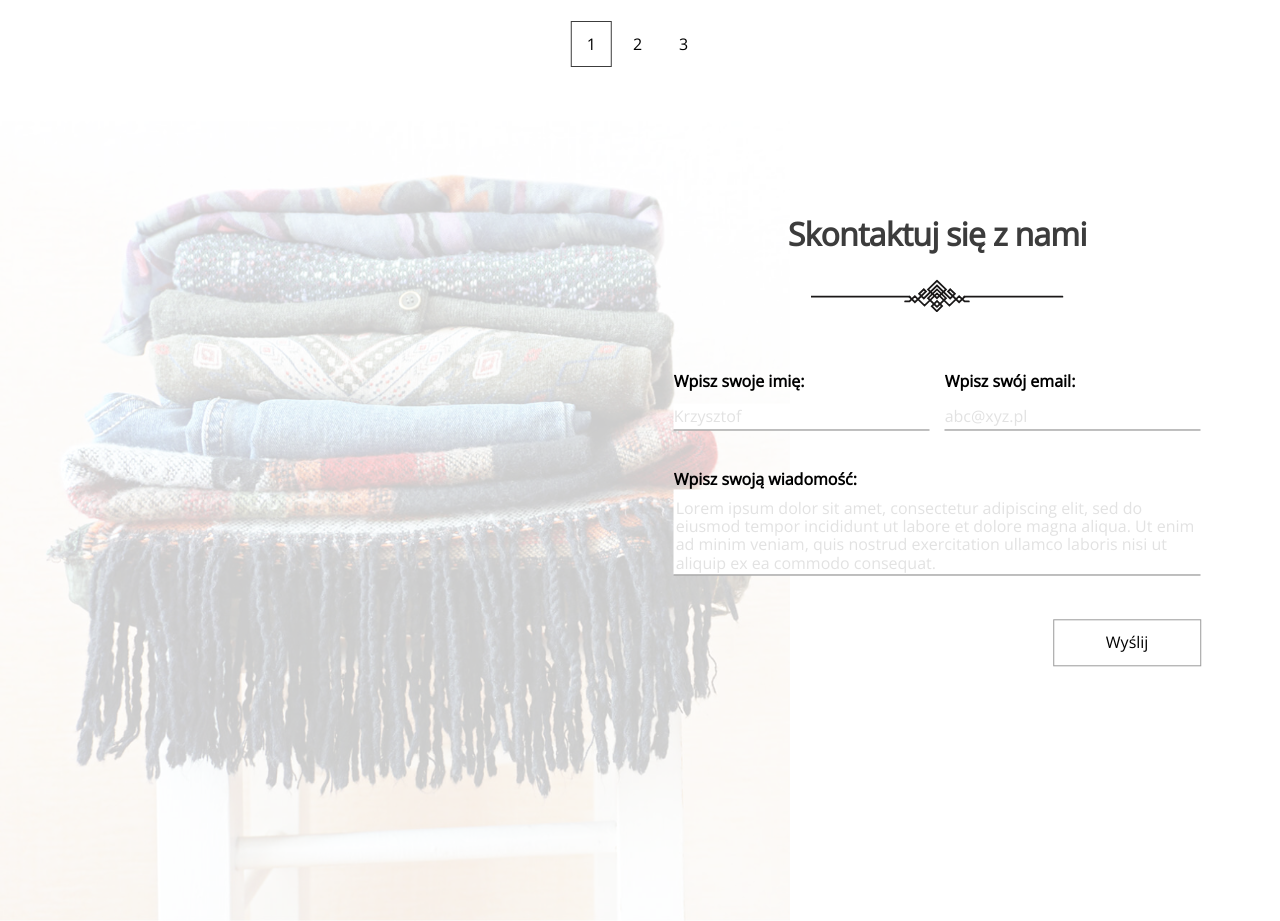
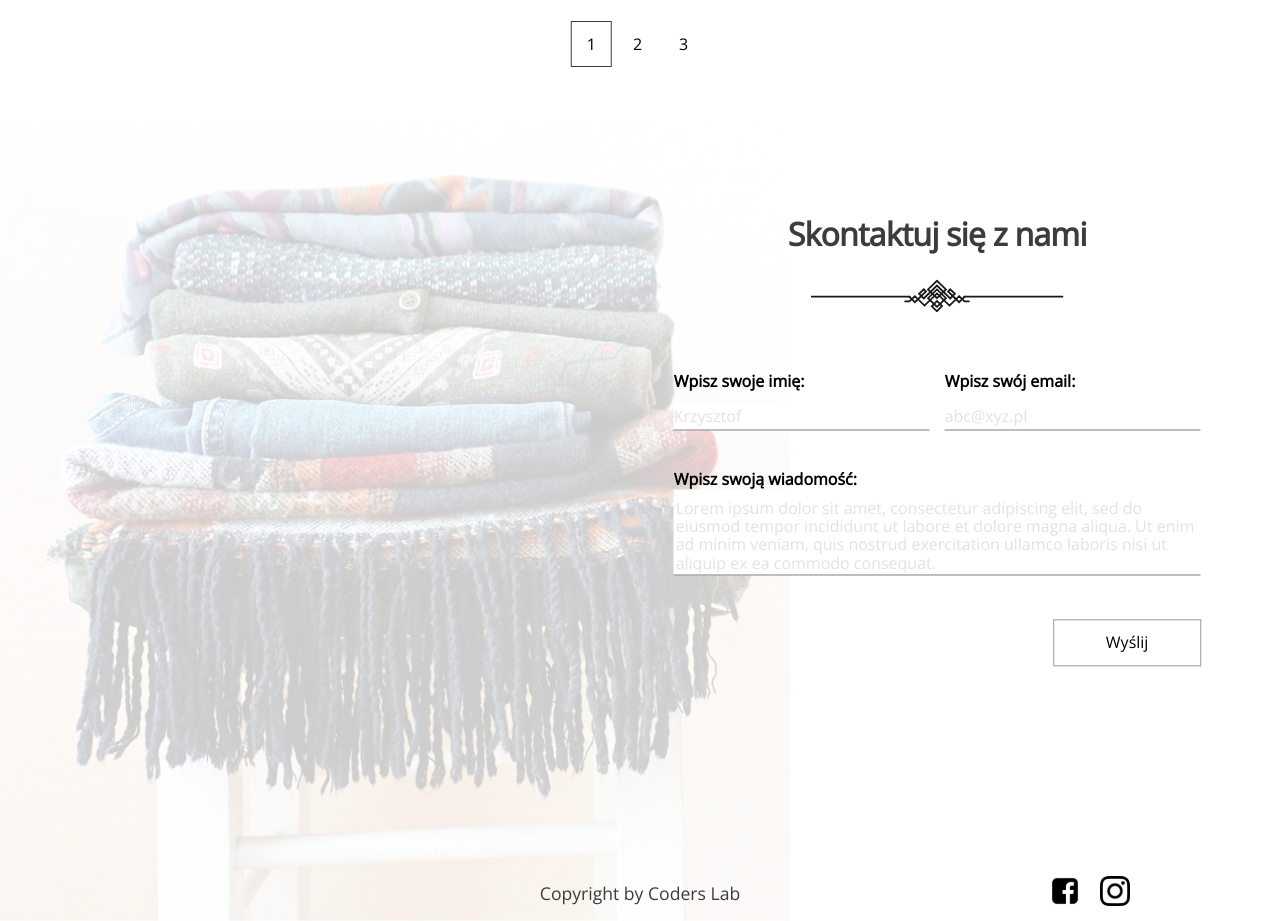
Before and after one commit to JRzankowski/cl-portfoliolab, a React (Create React App) app: page / in a window 1280 px wide. Shown: the part 3840-4761 px from the top of the page. Built offline with nearby package versions, Linux system fonts and the light colour scheme.

Commit message:
footer ready

```diff
--- a/src/components/Footer.js
+++ b/src/components/Footer.js
@@ -0,0 +1,21 @@
+import React, {Component} from 'react';
+
+import ig from '../assets/Instagram.svg'
+import fb from '../assets/Facebook.svg'
+
+
+
+export default class Footer extends Component {
+    render() {
+        return (
+           <footer className='footer'>
+               <p className='footer__copyright'>Copyright by Coders Lab</p>
+               <div className="footer__socials">
+                   <a href='#'><img className='footer__socials--fb' src={fb} alt='facebook icon'/></a>
+                   <a href='#'><img className='footer__socials--ig' src={ig} alt='instagram icon'/></a>
+               </div>
+
+           </footer>
+        );
+    }
+}
--- a/src/components/contactUsSection.js
+++ b/src/components/contactUsSection.js
@@ -1,11 +1,11 @@
 import React, {Component} from 'react';
-
+import Footer from "./Footer";
 
 export default class ContactUs extends Component {
 
-
     render() {
         return (
+            <>
                 <section className='contact'>
                     <div className="contact__img"/>
                     <div className="contact__form">
@@ -22,7 +22,6 @@ export default class ContactUs extends Component {
                                         <input placeholder='abc@xyz.pl' className='form__inputs--input' type="email"
                                                id="email" name="email"/>
                                     </label>
-
                                 </div>
                                 <label className='form__text-area-label' htmlFor="message">Wpisz swoją wiadomość:
                                     <textarea className='form__text-area' id="message"
@@ -35,7 +34,10 @@ export default class ContactUs extends Component {
                             </form>
                         </div>
                     </div>
+                    <Footer/>
                 </section>
+
+            </>
 
         );
     }
--- a/src/components/whoWeHelpLogic/pagination.js
+++ b/src/components/whoWeHelpLogic/pagination.js
@@ -1,7 +1,7 @@
 import content from "./content";
 import data from "../data";
 
-const pagination = function (select) {
+ const pagination = function (select) {
     if (select) {
         let page1 = document.querySelectorAll('.who-we-help__table.page-1');
         let page2 = document.querySelectorAll('.who-we-help__table.page-2');
--- a/src/scss/contactUs.scss
+++ b/src/scss/contactUs.scss
@@ -2,6 +2,8 @@
   display: flex;
   margin-top: 100px;
   height: 100vh;
+  position: relative;
+  z-index: 5;
 
 
   &__img {
--- a/src/scss/footer.scss
+++ b/src/scss/footer.scss
@@ -1,7 +1,25 @@
 .footer{
+  width: 100%;
+  position: absolute;
+  left: 0;
+  bottom: 0;
+  display: flex;
+  background: transparent;
+  z-index: 4;
+  justify-content: center;
+  align-items: center;
+  &__copyright{
+    color: $primaryBlack;
+    font-size: 1.1rem;
+    font-weight: lighter;
 
+  }
+  &__socials{
+    position: absolute;
+    right: 150px;
+    &--fb{
+      margin-right: 20px;
+    }
 
-
-
-
+  }
 }
```
Also changed, not shown: src/components/whoWeHelpOrgCheck.js (deleted, +0 -108 lines). Lines whose indentation alone changed are shown as unchanged.
